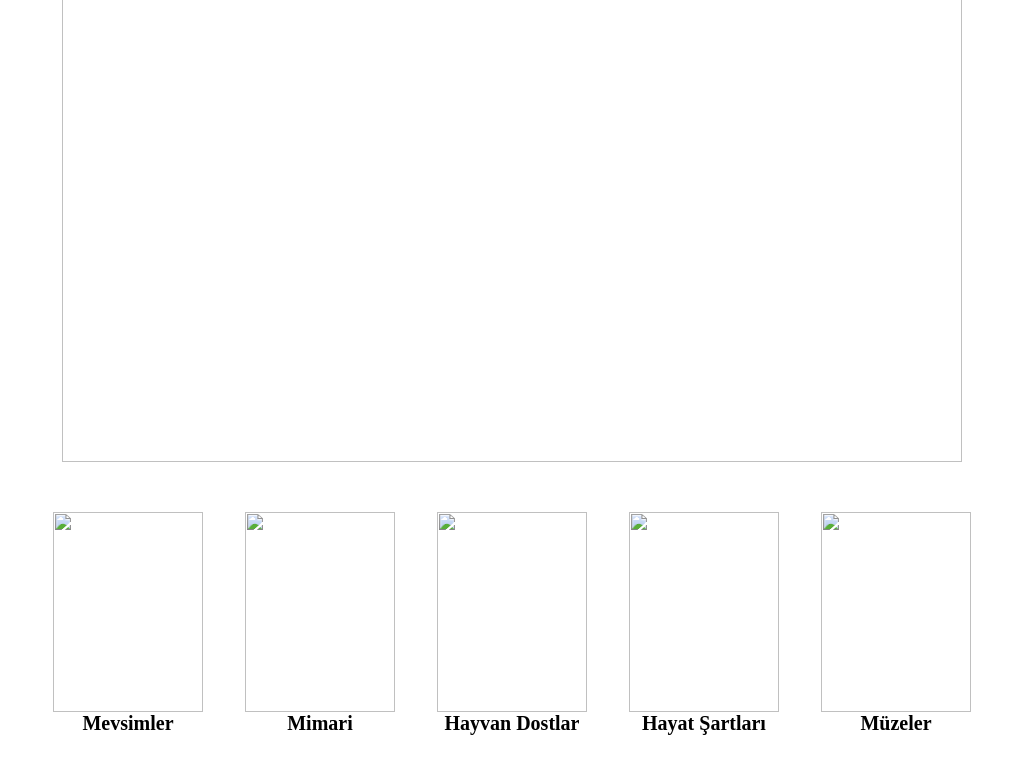
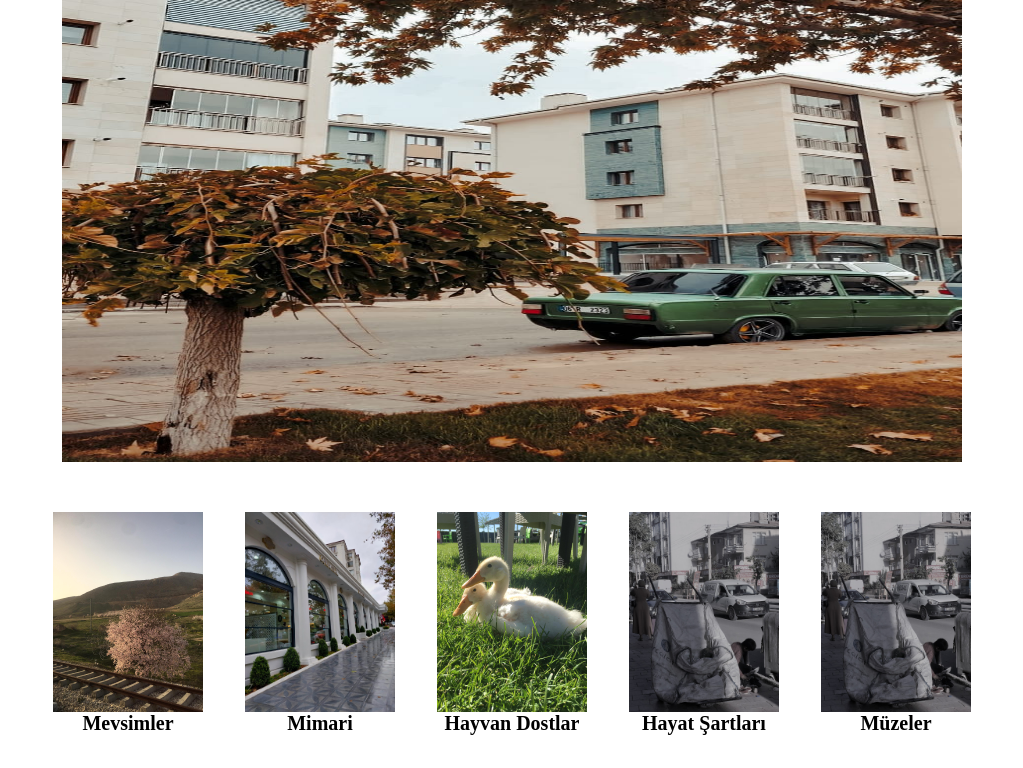
Before and after one commit to melikeeo1/melikeeo1.github.io, a plain HTML site: page index.html in a window 1280 px wide. Shown: the part 398-1166 px from the top of the page, without its empty margins (128-1151 px from the left). Drawn offline with Linux system fonts and the light colour scheme.

Commit message:
Update index.html

```diff
--- a/index.html
+++ b/index.html
@@ -58,8 +58,8 @@
         }
 
         .ust .logo h1:hover::first-letter{
-            background-color: #3B5998;
-            color:#000022;
+            background-color: #00b2ee;
+            color:#00688b;
         }
 
         .ust .logo h2{
@@ -185,31 +185,31 @@
     <!-- sayfa ortası-->
     <div class="orta kapsayici">
         <div class="bolum1">
-            <img src="2.jpg" width="500" height="600" alt="Kapak resmi">
+            <img src="2.jpeg" width="500" height="600" alt="Kapak resmi">
         </div>
         <div align="center" class="bolum2">
             <div class="kutu">
-                <img src="3.jpg" width="150" height="200" alt="">
+                <img src="3.jpeg" width="150" height="200" alt="">
                 <h2>Mevsimler</h2>
                 <p></p>
             </div>
             <div class="kutu">
-                <img src="4.jpg" width="150" height="200" alt="">
+                <img src="4.jpeg" width="150" height="200" alt="">
                 <h2>Mimari</h2>
                 <p></p>
             </div>
             <div class="kutu">
-                <img src="5.jpg" width="150" height="200" alt="">
+                <img src="5.jpeg" width="150" height="200" alt="">
                 <h2>Hayvan Dostlar</h2>
                 <p></p>
             </div>
             <div class="kutu">
-                <img src="6.jpg" width="150" height="200" alt="">
+                <img src="6.jpeg" width="150" height="200" alt="">
                 <h2>Hayat Şartları</h2>
                 <p></p>
             </div>
             <div class="kutu">
-                <img src="6.jpg" width="150" height="200" alt="">
+                <img src="6.jpeg" width="150" height="200" alt="">
                 <h2>Müzeler</h2>
                 <p></p>
             </div>
```
